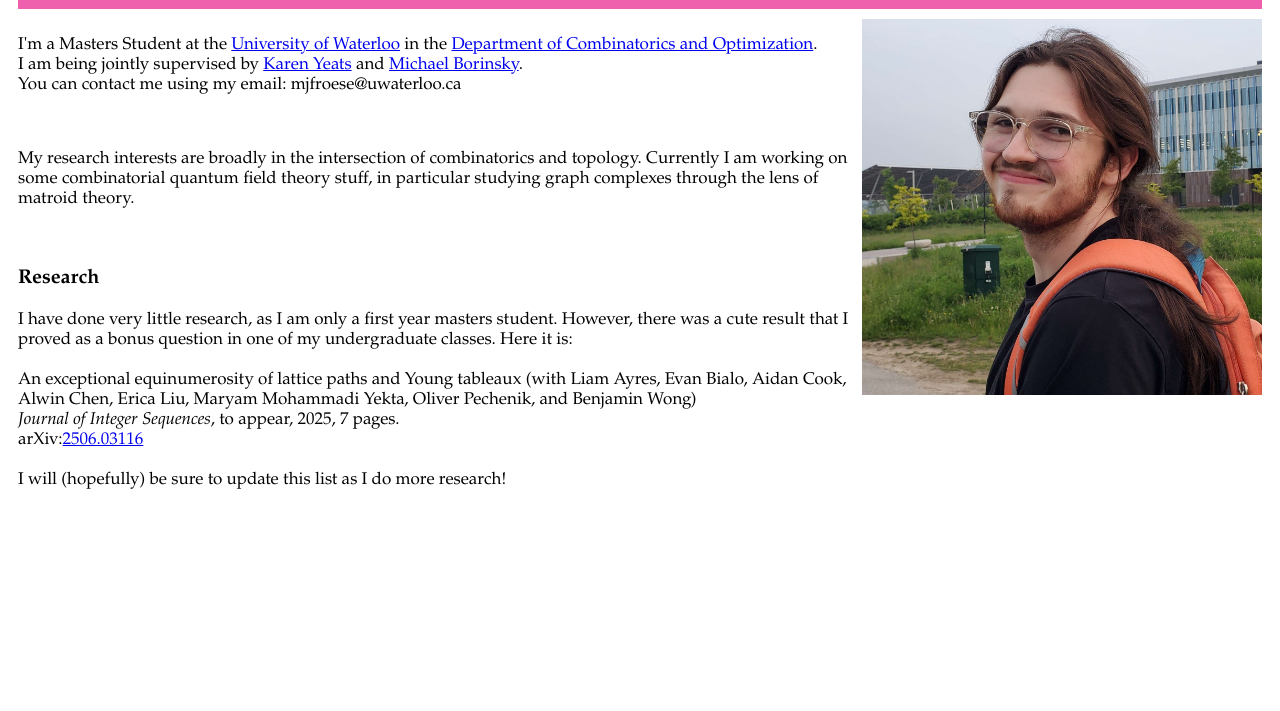
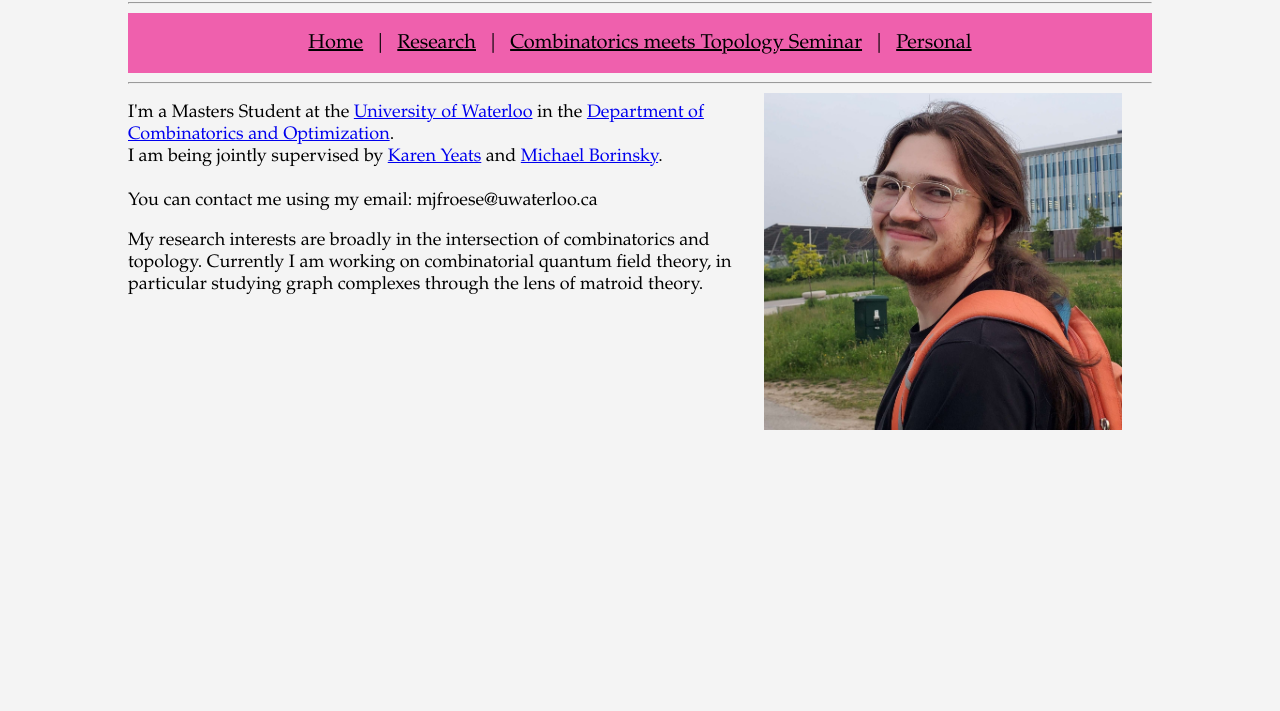
Before and after one commit to matteusfroese/matteusfroese.github.io, a plain HTML site: page index.html in a window 1280 px wide. Shown: the part 89-800 px from the top of the page. Drawn offline with Linux system fonts and the light colour scheme.

Commit message:
Add files via upload

```diff
--- a/index.html
+++ b/index.html
@@ -4,68 +4,44 @@
 <head>
 <title>Matteus Froese</title>
 
-<style>
-
-.grid-container {
-  display: grid;
-  grid-template-areas:
-'header header header'
-'main main right'
-'main main right';
-  gap: 10px;
-  padding: 10px;
-  grid-template-rows: 80px 200px 200px;
-}
-
-.grid-container > div {
-  font-family:garamond
-}
-
-.item1 { grid-area: header; background-color: #EF60AD; text-align: center; }
-.item2 { grid-area: main; font-family:garamond; font-size: 17px; }
-.item3 { grid-area: right; font-family:garamond; font-size: 17px; }
-</style>
+<link rel="stylesheet" href="main.css">
 
 </head>
 
 <body>
 
-<div class="grid-container">
-
-<div class="item1">
+<div id="header">
 <h1>Matteus Froese</h1>
 </div>
 
-<div class="item3">
-<img src="portrait.jpg" alt="Portrait" width=400" height="376">
+<hr>
+
+<div id="navigation">
+<a class="current" href="index.html">Home</a>
+ |
+<a href="research.html">Research</a>
+ |
+<a href="seminars.html">Combinatorics meets Topology Seminar</a>
+ |
+<a href="personal.html">Personal</a>
 </div>
 
-<div class="item2">
+<hr>
+
+<img src="portrait.jpg" alt="Portrait" width=35%" style="float:right;" hspace="30">
+
 <p>I'm a Masters Student at the
 <a href="https://uwaterloo.ca/">University of Waterloo</a> in the
 <a href="https://uwaterloo.ca/combinatorics-and-optimization/">Department of Combinatorics and Optimization</a>. <br>
 I am being jointly supervised by
 <a href="https://www.math.uwaterloo.ca/~kayeats/">Karen Yeats</a> and
-<a href="https://michaelborinsky.com/#">Michael Borinsky</a>. <br>
+<a href="https://michaelborinsky.com/#">Michael Borinsky</a>. <br><br>
 You can contact me using my email: mjfroese@uwaterloo.ca
 </p>
 
-</br>
 <p>
-My research interests are broadly in the intersection of combinatorics and topology. Currently I am working on some combinatorial quantum field theory stuff, in particular studying graph complexes through the lens of matroid theory.
-</p>
-</br>
-<h3>Research</h3>
-<p>
-I have done very little research, as I am only a first year masters student. However, there was a cute result that I proved as a bonus question in one of my undergraduate classes. Here it is: <br><br>
-An exceptional equinumerosity of lattice paths and Young tableaux (with Liam Ayres, Evan Bialo, Aidan Cook, Alwin Chen, Erica Liu, Maryam Mohammadi Yekta, Oliver Pechenik, and Benjamin Wong)<br>
-<i>Journal of Integer Sequences</i>, to appear, 2025, 7 pages.<br>
-arXiv:<a href="https://arxiv.org/abs/2506.03116">2506.03116</a>
-<br><br>
-I will (hopefully) be sure to update this list as I do more research!
+My research interests are broadly in the intersection of combinatorics and topology. Currently I am working on combinatorial quantum field theory, in particular studying graph complexes through the lens of matroid theory.
 </p>
 
-</div>
-</div>
 </body>
 </html>
--- /dev/null
+++ b/main.css
@@ -0,0 +1,41 @@
+body {
+  font-family: Garamond;
+  margin-left: 10%;
+  margin-right: 10%;
+  margin-bottom: 6em;
+  font-size: 18px;
+  background-color: #f4f4f4;
+}
+
+
+#header {
+    text-align: center;
+    margin-left: 10%;
+    margin-right: 10%;
+}
+
+#navigation {
+    background-color: #EF60AD;
+    text-align: center;
+    padding-top: 0.5em;
+    padding-bottom: 0.5em;
+    font-size: 20px;
+}
+
+
+div#navigation a {
+    background-color: #EF60AD;
+    color: #000000;
+    padding: 0.3em;
+    line-height: 200%;
+}
+
+img[Attributes Style] {
+    width: 35%;
+    margin-left: 30px;
+}
+
+div {
+    display: block;
+    unicode-bidi: isolate;
+}
```
Also changed, not shown: personal.html (added, +34 -0 lines), research.html (added, +41 -0 lines), seminars.html (added, +48 -0 lines).
